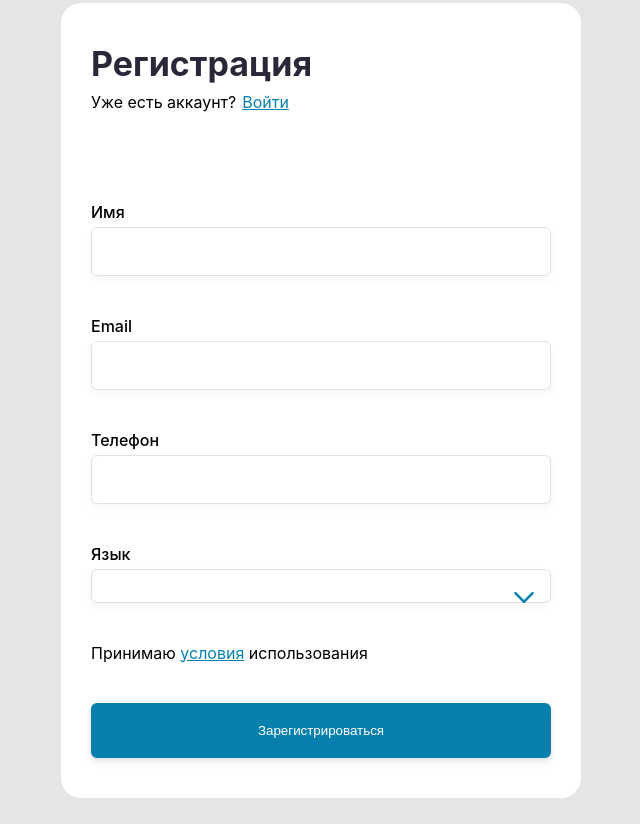
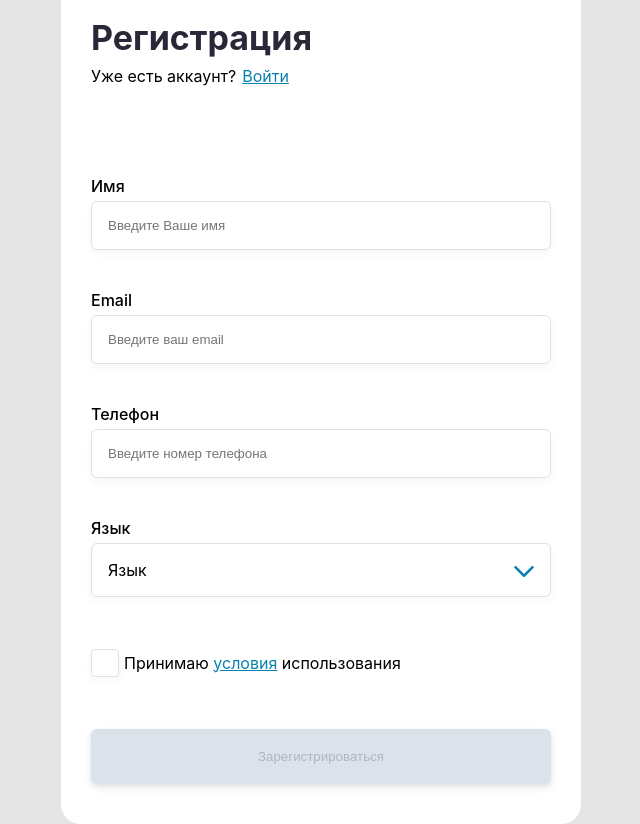
Before and after one commit to ZackFox/test-form, a React (Create React App) app: page / in a window 1280 px wide. Shown: the whole page, without its empty margins (319-959 px from the left). Before the commit the page ends 800 px from the top, so only its background shows below. Built offline with nearby package versions, Linux system fonts and the light colour scheme.

Commit message:
form validate

```diff
--- a/src/components/authForm/AuthForm.css
+++ b/src/components/authForm/AuthForm.css
@@ -3,6 +3,11 @@
   padding: 40px 30px;
   background: #fff;
   border-radius: 20px;
+}
+@media screen and (max-width: 580px) {
+  .auth-form {
+    width: 320px;
+  }
 }
 
 .form-header h1 {
@@ -21,3 +26,13 @@
 .form-header a {
   margin-left: 6px;
 }
+
+.agreement {
+  display: flex;
+  justify-content: flex-start;
+  align-items: center;
+}
+
+.agreement p {
+  margin-left: 5px;
+}
--- a/src/components/authForm/AuthForm.js
+++ b/src/components/authForm/AuthForm.js
@@ -1,17 +1,53 @@
-import React from "react";
+import React, { useState } from "react";
 
 import Input from "../Input/Input";
 import Select from "../Select/Select";
 import Button from "../Button/Button";
+import Checkbox from "../Checkbox/Checkbox";
+import validate from "../../helpers/validate";
 
 import "./AuthForm.css";
 
 const items = ["Русский", "Английский", "Китайский", "Испанский"];
 
 function AuthForm() {
+  const [values, setValues] = useState({
+    name: "",
+    email: "",
+    phone: "",
+    selected: "Язык",
+    isAgree: false,
+  });
+
+  const [errors, setErrors] = useState({});
+
+  const changeInput = (e) => {
+    setValues({ ...values, [e.target.name]: e.target.value });
+    setErrors({ ...errors, [e.target.name]: "" });
+  };
+
+  const changeSelect = (name) => {
+    setValues({ ...values, selected: name });
+  };
+
+  const changeChecked = () => {
+    setValues({ ...values, isAgree: !values.isAgree });
+  };
+
+  const submit = (e) => {
+    e.preventDefault();
+    setErrors(validate(values));
+  };
+
+  const isSubmiting =
+    values.isAgree &&
+    values.name.length > 0 &&
+    values.email.length > 0 &&
+    values.phone.length > 0;
+
   return (
     <div className="auth-form">
-      <form>
+      <form onSubmit={submit}>
         <div className="form-header">
           <h1>Регистрация</h1>
           <p>Уже есть аккаунт?</p>
@@ -19,28 +55,53 @@ function AuthForm() {
         </div>
 
         <div className="form-group">
-          <Input label="Имя" />
+          <Input
+            label="Имя"
+            name="name"
+            placeholder="Введите Ваше имя"
+            changeHandler={changeInput}
+          />
+          {errors.name && <p className="input_message">{errors.name}</p>}
         </div>
 
         <div className="form-group">
-          <Input type="email" label="Email" />
+          <Input
+            label="Email"
+            name="email"
+            placeholder="Введите ваш email"
+            changeHandler={changeInput}
+          />
+          {errors.email && <p className="input_message">{errors.email}</p>}
         </div>
 
         <div className="form-group">
-          <Input label="Телефон" />
+          <Input
+            label="Телефон"
+            name="phone"
+            placeholder="Введите номер телефона"
+            changeHandler={changeInput}
+          />
+          {errors.phone && <p className="input_message">{errors.phone}</p>}
         </div>
 
         <div className="form-group">
-          <Select items={items} defaultValue="Язык" label="Язык" name="lang" />
+          <Select
+            items={items}
+            label="Язык"
+            name="lang"
+            value={values.selected}
+            changeHandler={changeSelect}
+          />
         </div>
 
-        <div className="form-group">
+        <div className="form-group agreement">
+          <Checkbox isChecked={values.isAgree} checkHandler={changeChecked} />
           <p>
             Принимаю <a href="/">условия</a> использования
           </p>
         </div>
 
-        <Button type="submit" className="button--max" disabled={false}>
+        <Button type="submit" className="button--max" disabled={!isSubmiting}>
           Зарегистрироваться
         </Button>
       </form>
--- /dev/null
+++ b/src/helpers/validate.js
@@ -0,0 +1,31 @@
+const validate = (values) => {
+  const errors = {};
+
+  const nameTest = /[a-zA-Zа-яА-Я]+(\s|\-)[a-zA-Zа-яА-Я]+/g;
+
+  if (!values.name) {
+    errors.name = "Поле не должно быть пустым";
+  } else if (!nameTest.test(values.name)) {
+    errors.name = "Введено не корректное значение  ";
+  }
+
+  const emailTest = /^[a-zA-Z0-9_.+-]+@[a-zA-Z0-9-]+\.[a-zA-Z0-9-.]+$/;
+
+  if (!values.email) {
+    errors.email = "Поле не должно быть пустым";
+  } else if (!emailTest.test(values.email)) {
+    errors.email = "Введено не корректное значение  ";
+  }
+
+  const phoneTest = /\+?[1-9]((\(\d{3}\)\s?-?\d{3}\s?-?\d{2}\s?-?\d{2})|\d{10})/g;
+
+  if (!values.phone) {
+    errors.phone = "Поле не должно быть пустым";
+  } else if (!phoneTest.test(values.phone)) {
+    errors.phone = "Введено не корректное значение  ";
+  }
+
+  return errors;
+};
+
+export default validate;
```
